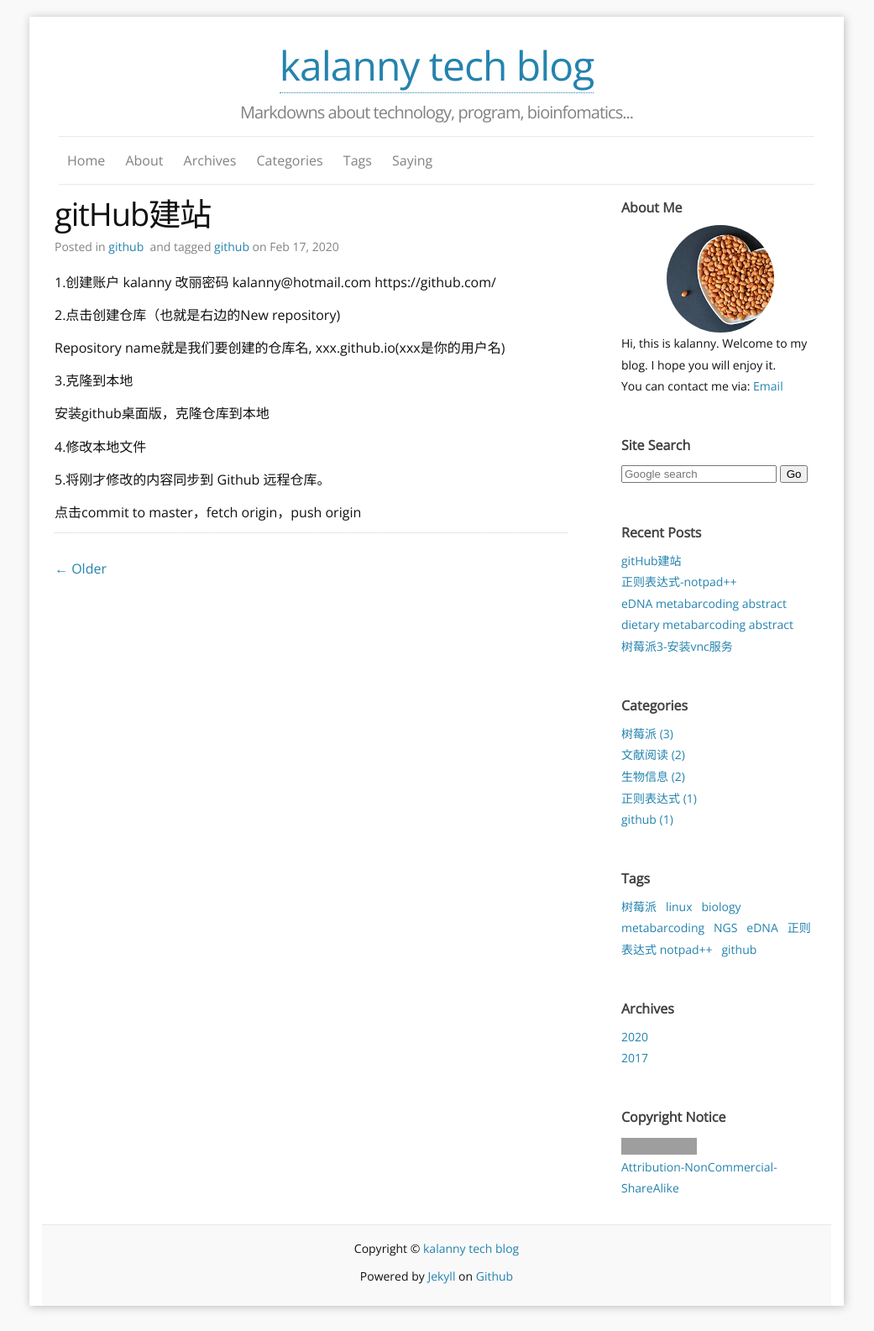
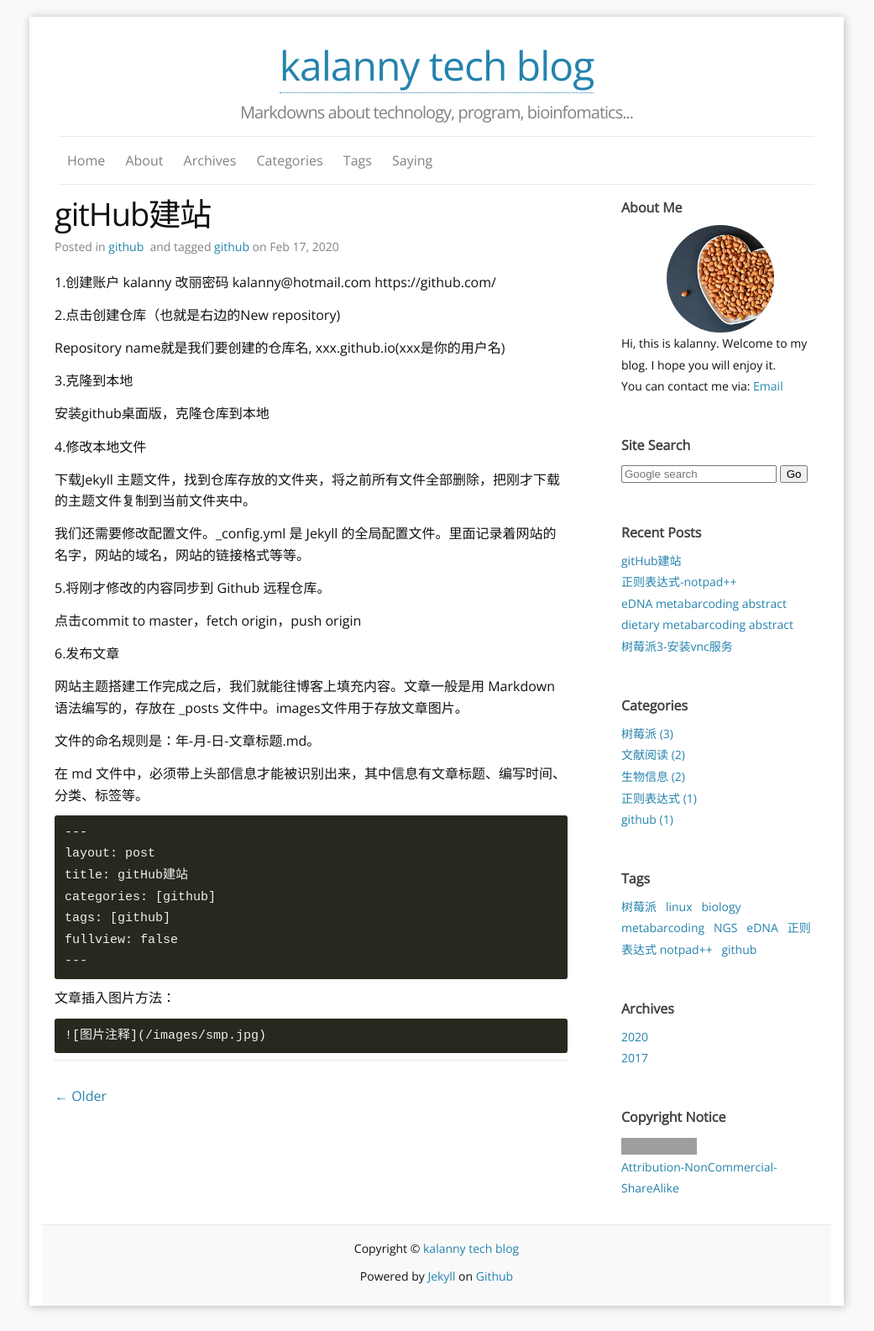
Before and after one commit to kalanny/kalanny.github.io, a Jekyll site: the page built from _posts/2020-02-17-github建站.md, in a window 1280 px wide. Shown: the whole page at 84% size, without its empty margins (120-1161 px from the left). Built offline with Jekyll 4.4.1, drawn with Linux system fonts in a browser that asks for light colours; nearby versions of some CDN libraries; grey boxes are pictures that could not be loaded.

Commit message:
Update 2020-02-17-github建站.md

````diff
--- a/_posts/2020-02-17-github建站.md
+++ b/_posts/2020-02-17-github建站.md
@@ -20,6 +20,33 @@ Repository name就是我们要创建的仓库名, xxx.github.io(xxx是你的用
 
 4.修改本地文件
 
+下载Jekyll 主题文件，找到仓库存放的文件夹，将之前所有文件全部删除，把刚才下载的主题文件复制到当前文件夹中。
+
+我们还需要修改配置文件。_config.yml 是 Jekyll 的全局配置文件。里面记录着网站的名字，网站的域名，网站的链接格式等等。
+
 5.将刚才修改的内容同步到 Github 远程仓库。
 
 点击commit to master，fetch origin，push origin
+
+6.发布文章
+
+网站主题搭建工作完成之后，我们就能往博客上填充内容。文章一般是用 Markdown 语法编写的，存放在 _posts 文件中。images文件用于存放文章图片。
+
+文件的命名规则是：年-月-日-文章标题.md。
+
+在 md 文件中，必须带上头部信息才能被识别出来，其中信息有文章标题、编写时间、分类、标签等。
+
+```
+---
+layout: post
+title: gitHub建站
+categories: [github]
+tags: [github]
+fullview: false
+---
+```
+
+文章插入图片方法：
+```
+![图片注释](/images/smp.jpg)
+```
````
